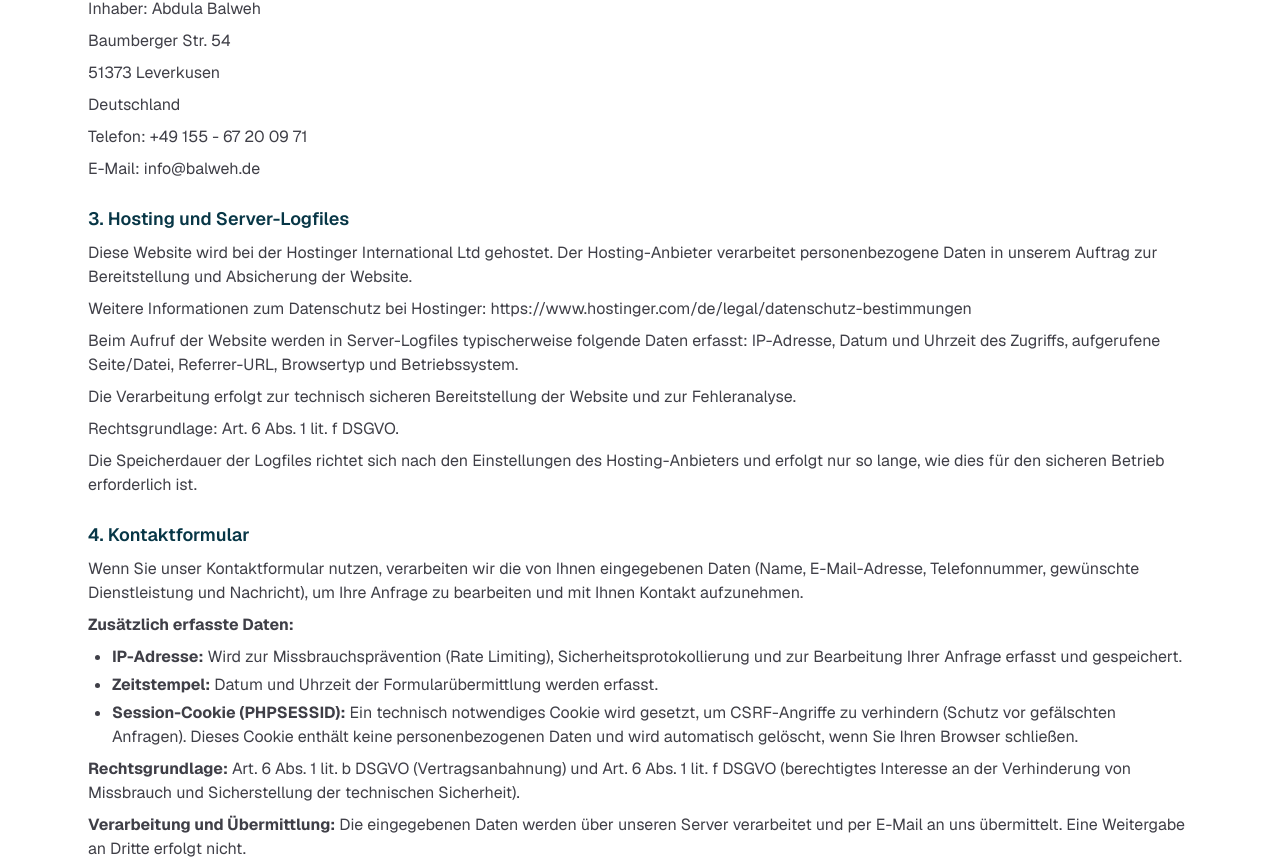
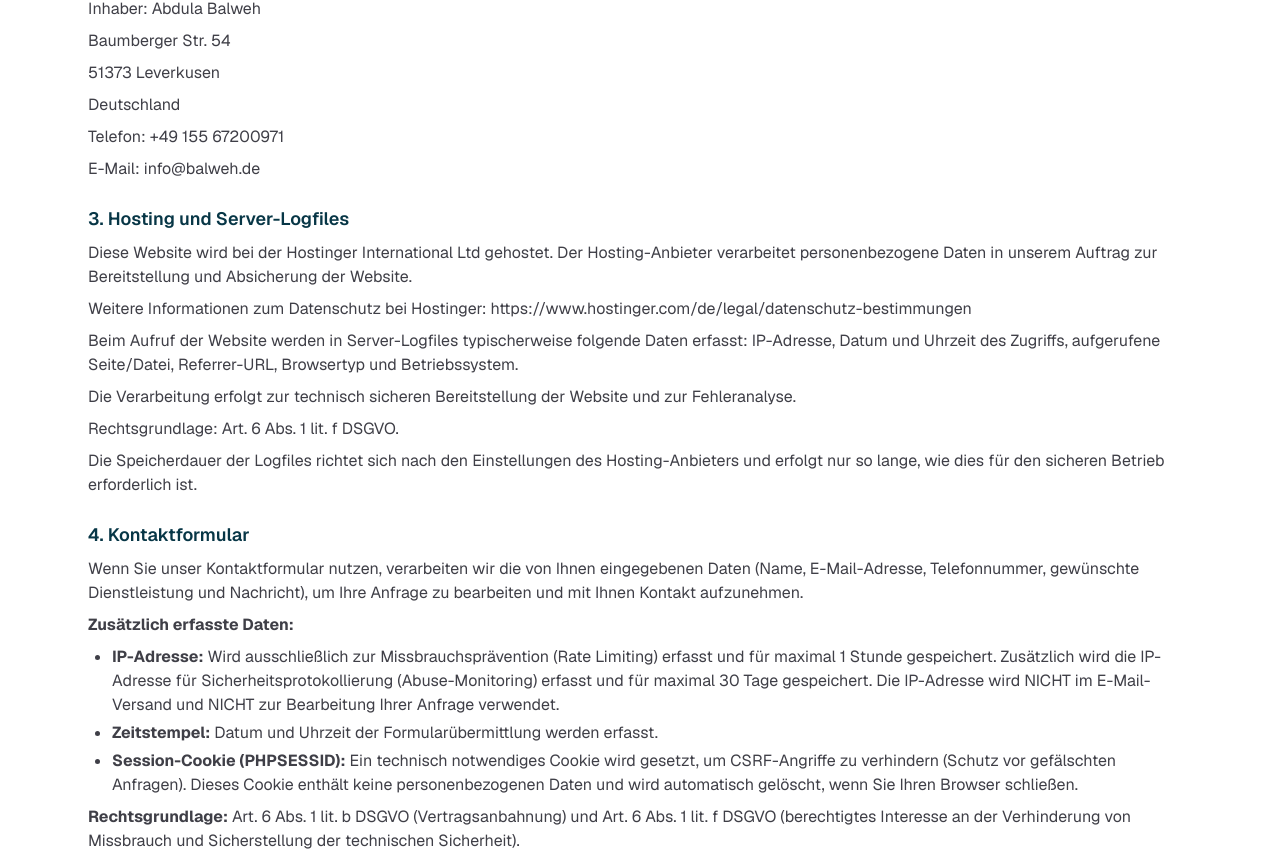
Before and after one commit to andonovnik/balweh-website, a Next.js app: page /datenschutz in a window 1280 px wide. Shown: the part 400-1261 px from the top of the page. Built offline with nearby package versions, Linux system fonts and the light colour scheme.

Commit message:
fix: resolve critical compliance issues

```diff
--- a/app/datenschutz/page.tsx
+++ b/app/datenschutz/page.tsx
@@ -30,12 +30,12 @@ export default function DatenschutzPage() {
           <p>
             Verantwortlich für die Datenverarbeitung auf dieser Website ist:
           </p>
-          <p>Balweh Service</p>
+          <p>Balweh Gebäudereinigung und Galabau e.K.</p>
           <p>Inhaber: Abdula Balweh</p>
           <p>Baumberger Str. 54</p>
           <p>51373 Leverkusen</p>
           <p>Deutschland</p>
-          <p>Telefon: +49 155 - 67 20 09 71</p>
+          <p>Telefon: +49 155 67200971</p>
           <p>E-Mail: info@balweh.de</p>
         </section>
 
@@ -85,9 +85,13 @@ export default function DatenschutzPage() {
           </p>
           <ul className="list-disc space-y-1 pl-6">
             <li>
-              <strong>IP-Adresse:</strong> Wird zur Missbrauchsprävention (Rate
-              Limiting), Sicherheitsprotokollierung und zur Bearbeitung Ihrer
-              Anfrage erfasst und gespeichert.
+              <strong>IP-Adresse:</strong> Wird ausschließlich zur
+              Missbrauchsprävention (Rate Limiting) erfasst und für maximal 1
+              Stunde gespeichert. Zusätzlich wird die IP-Adresse für
+              Sicherheitsprotokollierung (Abuse-Monitoring) erfasst und für
+              maximal 30 Tage gespeichert. Die IP-Adresse wird NICHT im
+              E-Mail-Versand und NICHT zur Bearbeitung Ihrer Anfrage
+              verwendet.
             </li>
             <li>
               <strong>Zeitstempel:</strong> Datum und Uhrzeit der
--- a/app/impressum/page.tsx
+++ b/app/impressum/page.tsx
@@ -20,7 +20,7 @@ export default function ImpressumPage() {
           <p>Baumberger Str. 54</p>
           <p>51373 Leverkusen</p>
           <p>Deutschland</p>
-          <p>Telefon: +49 155 - 67 20 09 71</p>
+          <p>Telefon: +49 155 67200971</p>
           <p>E-Mail: info@balweh.de</p>
         </section>
 
```
